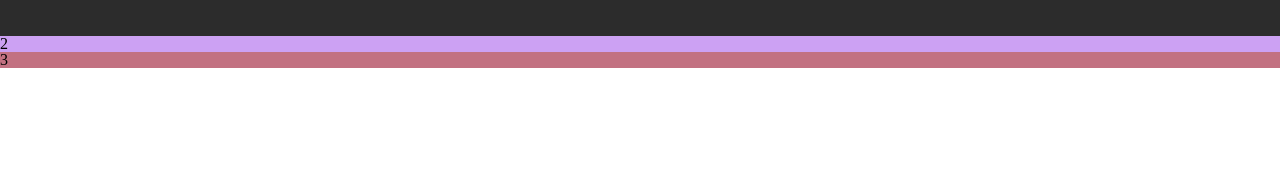
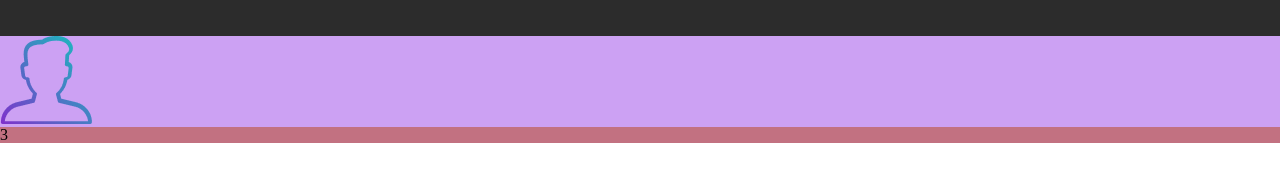
Before and after one commit to Andradeline/rsschool-cv, a plain HTML site: page index.html in a window 1280 px wide. Shown: the part 469-650 px from the top of the page. Drawn offline with Linux system fonts and the light colour scheme.

Commit message:
feat: myself img

```diff
--- a/index.html
+++ b/index.html
@@ -34,7 +34,11 @@
                 </div>
             </div>
             </header>
-            <main class="main">2</main>
+            <main class="main">
+                <div class="myself_img">
+                    <img src="/img/myself.png" alt="иконка человечка">
+                </div>
+            </main>
             <footer class="footer">3</footer>
         </body>
         </html>
```
